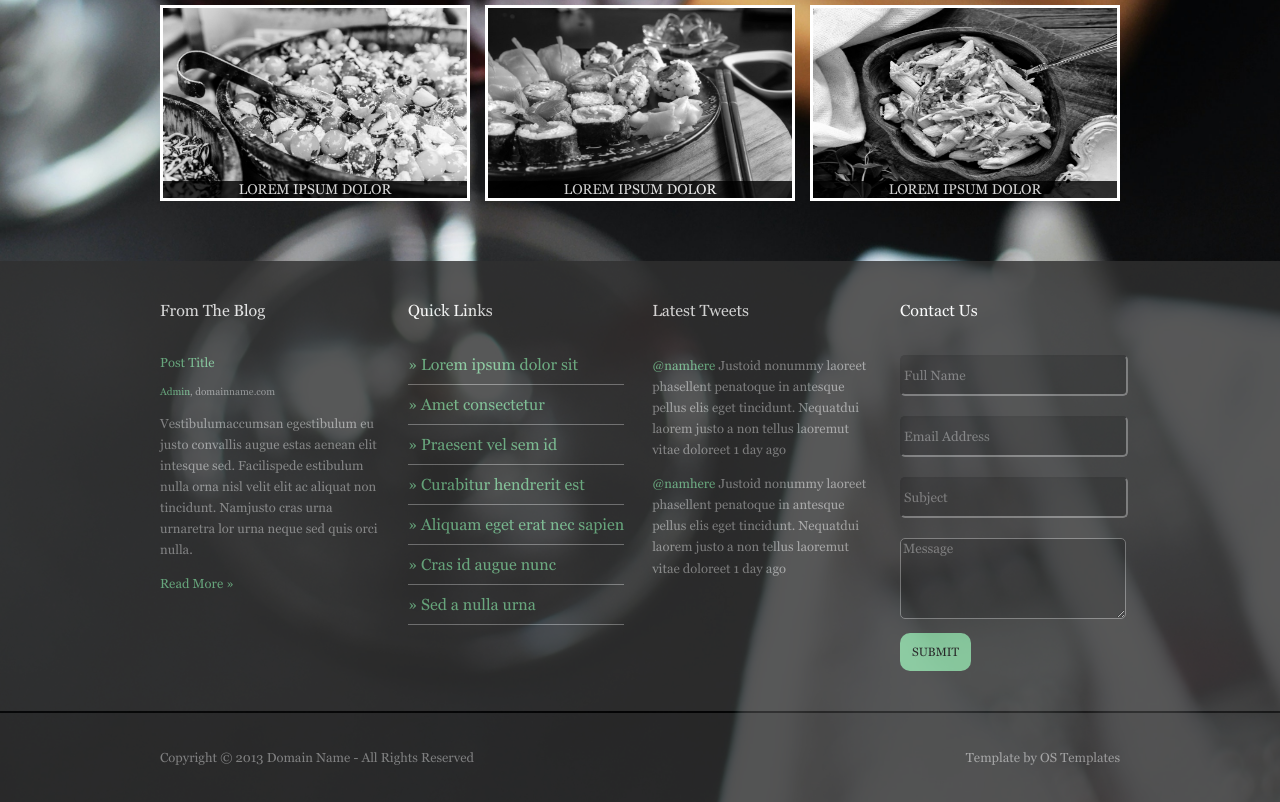
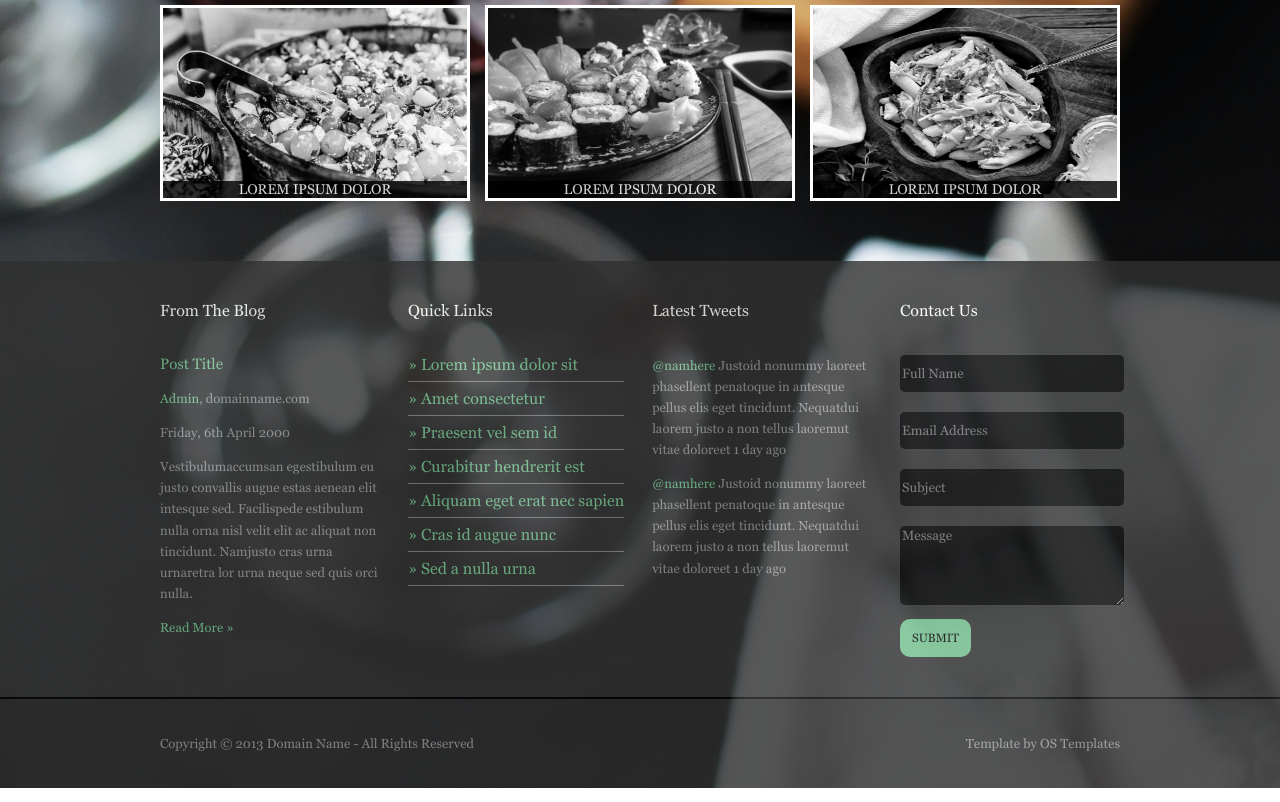
Before and after one commit to nhatnmdn/nhatnm-HTML-CSS-Bootsrap, a plain HTML site: page index.html in a window 1280 px wide. Shown: the part 1319-2121 px from the top of the page. Drawn offline with nearby package versions, Linux system fonts and the light colour scheme.

Commit message:
update 2

```diff
--- a/index.html
+++ b/index.html
@@ -150,6 +150,7 @@
             <h6> From The Blog</h6>
             <p class="title__footer">Post Title</p>
             <p class="footer__blog-author"><span>Admin</span>, domainname.com</p>
+            <p class="footer__blog-date">Friday, 6th April 2000</p>
             <p class="footer__blog-content">
                 Vestibulumaccumsan egestibulum eu justo convallis augue estas aenean elit intesque sed. Facilispede
                 estibulum nulla orna nisl velit elit ac aliquat non tincidunt. Namjusto cras urna urnaretra lor urna
--- a/main.css
+++ b/main.css
@@ -374,7 +374,7 @@ body {
 }
 
 .title__footer {
-    font-size: 13px;
+    font-size: 15px;
     font-weight: normal;
     line-height: 1.23;
     letter-spacing: normal;
@@ -384,7 +384,7 @@ body {
 }
 
 .footer__blog-author span{
-    font-size: 10px;
+    font-size: 13px;
     font-weight: normal;
     line-height: 1.6;
     letter-spacing: normal;
@@ -393,12 +393,22 @@ body {
 }
 
 .footer__blog-author {
-    font-size: 10px;
+    font-size: 13px;
     font-weight: normal;
     line-height: 1.2;
     letter-spacing: normal;
     text-align: left;
     color: var(--gray-color);
+}
+
+.footer__blog-date{
+    font-size: 13px;
+    font-weight: normal;
+    line-height: 1.62;
+    letter-spacing: normal;
+    text-align: left;
+    color: var(--gray-color);
+
 }
 
 .footer__blog-content{
@@ -442,7 +452,7 @@ body {
 
 .footer__links-list li {
     border-bottom: 1px solid gray;
-    padding: 10px 0px;
+    padding: 7px 0px;
 }
 
 .footer__links-list li:first-child{
@@ -489,21 +499,22 @@ body {
 }
 
 .footer__contact input{
-    background: #222222;
+    background: var(--black-color);
     border-radius: 5px;
     color: var(--gray-color);
     width: 100%;
     height: 35px;
     margin: 10px 0;
-
+    border: none;
 }
 
 .footer__contact textarea{
-    background: #222222;
+    background: var(--black-color);
     border-radius: 5px;
     color: var(--gray-color);
     width: 100%;
     margin: 10px 0;
+    border: none;
 
 }
 
@@ -520,6 +531,7 @@ body {
     outline: none;
     border: none;
     margin-bottom: 40px ;
+    cursor: pointer;
 
 }
 
@@ -559,6 +571,3 @@ body {
     padding: 25px 0;
     color: var(--gray-color);
 }
-.btn{
-    cursor: pointer;
-}
```
